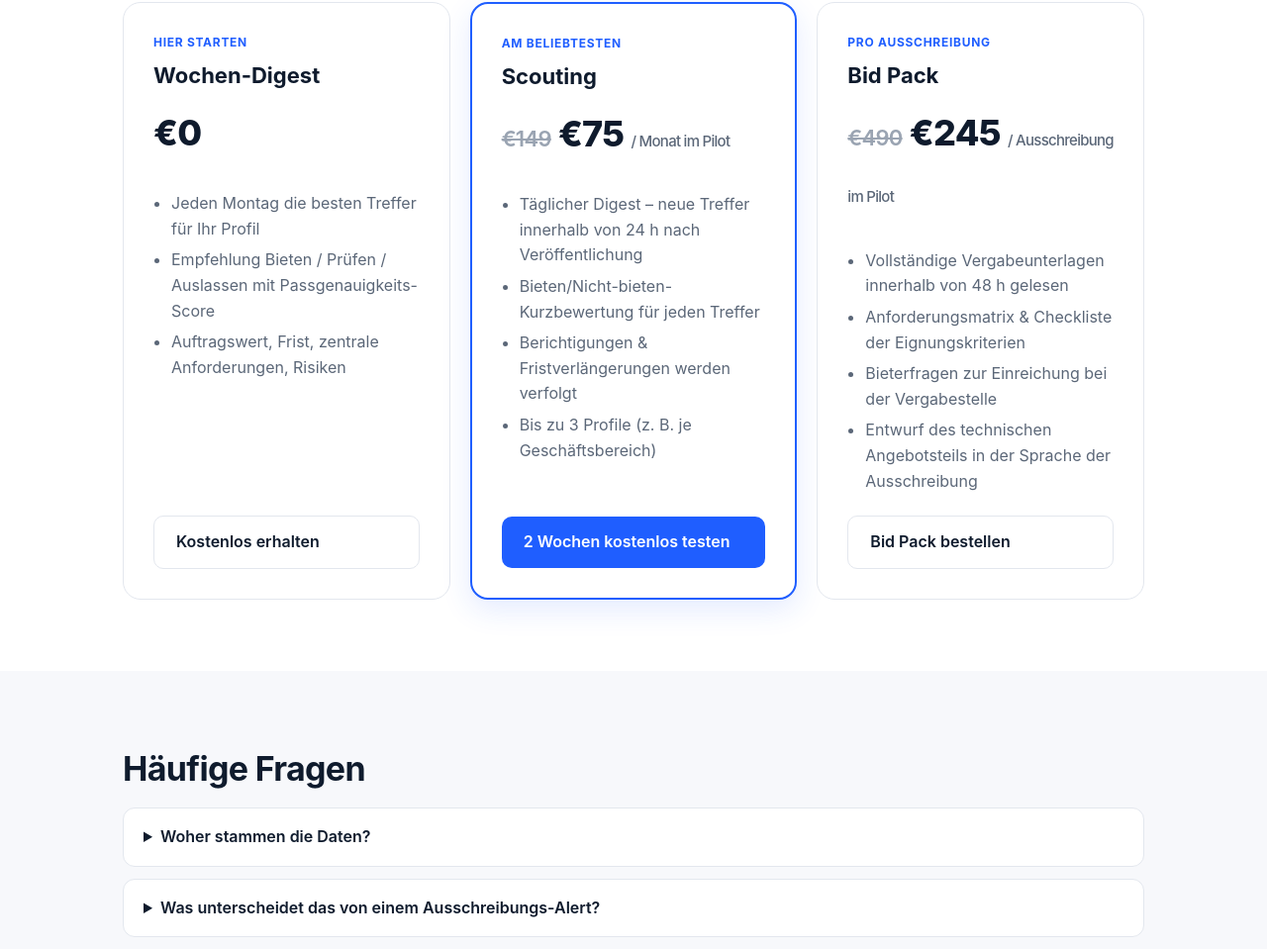
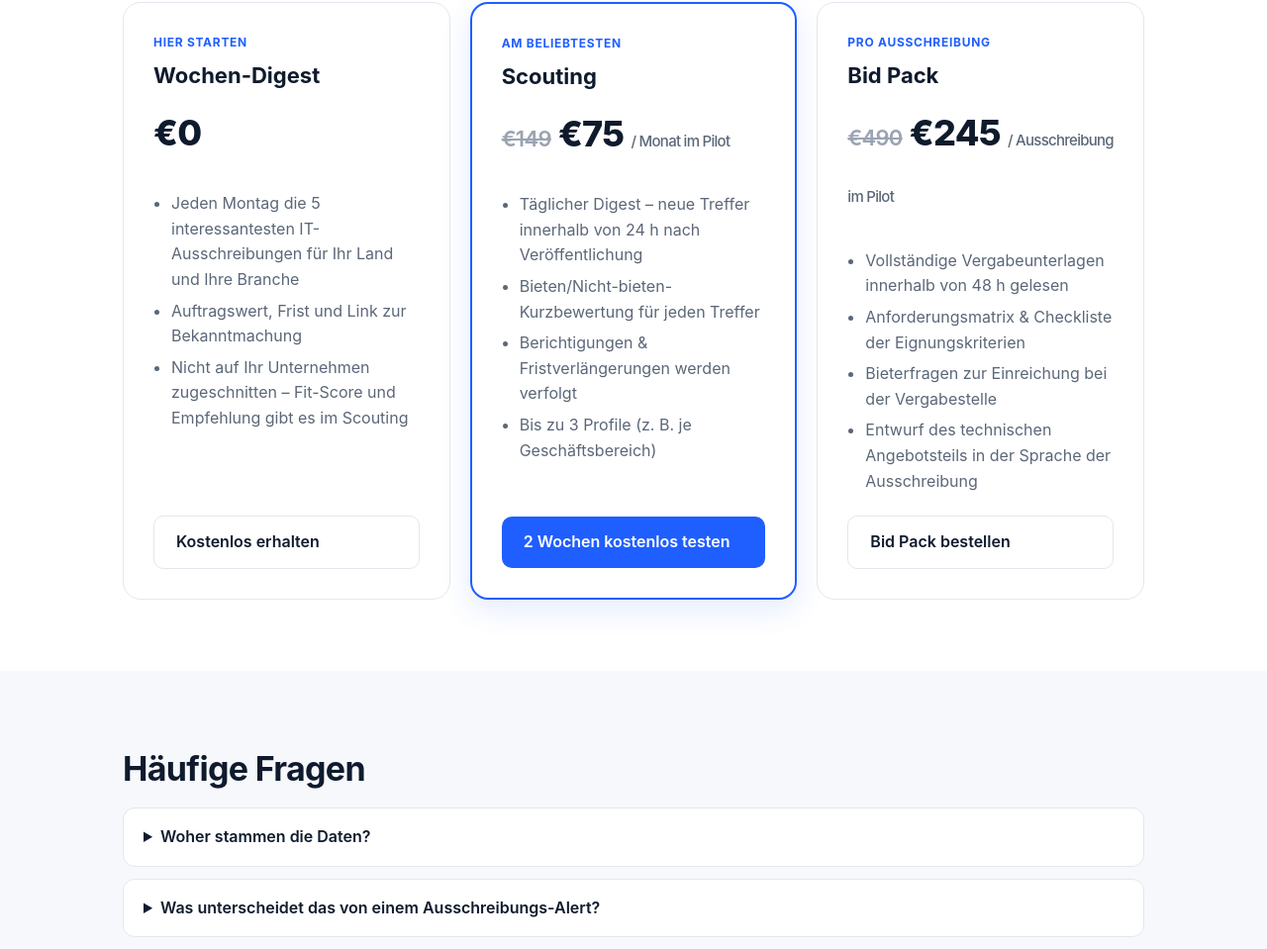
Before and after one commit to TomnakNakatomi/byzform.com, a plain HTML site: page de/index.html in a window 1280 px wide. Shown: the part 2498-3457 px from the top of the page at 99% size. Drawn offline with Linux system fonts and the light colour scheme.

Commit message:
Lighter free digest (top 5)

```diff
--- a/de/index.html
+++ b/de/index.html
@@ -62,7 +62,7 @@
   <div class="price">
     <div class="plan">
       <div class="tag">Hier starten</div><h3>Wochen-Digest</h3><div class="amt">€0</div>
-      <ul><li>Jeden Montag die besten Treffer für Ihr Profil</li><li>Empfehlung Bieten / Prüfen / Auslassen mit Passgenauigkeits-Score</li><li>Auftragswert, Frist, zentrale Anforderungen, Risiken</li></ul>
+      <ul><li>Jeden Montag die 5 interessantesten IT-Ausschreibungen für Ihr Land und Ihre Branche</li><li>Auftragswert, Frist und Link zur Bekanntmachung</li><li>Nicht auf Ihr Unternehmen zugeschnitten – Fit-Score und Empfehlung gibt es im Scouting</li></ul>
       <a class="btn ghost" href="#start">Kostenlos erhalten</a>
     </div>
     <div class="plan hl">
```
